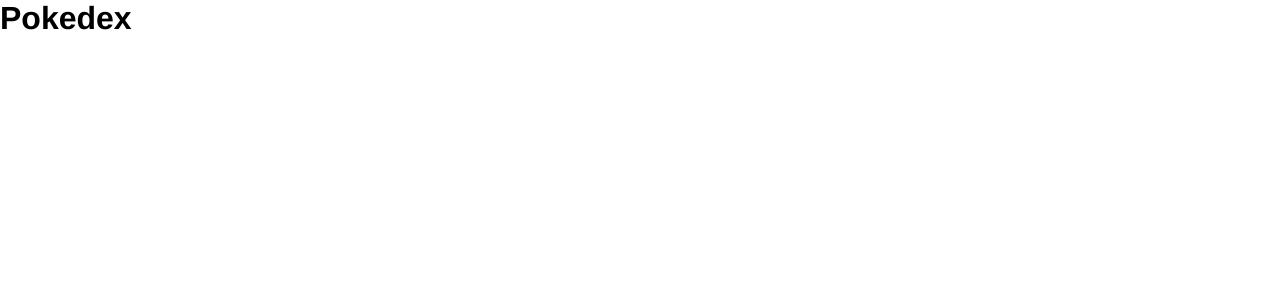
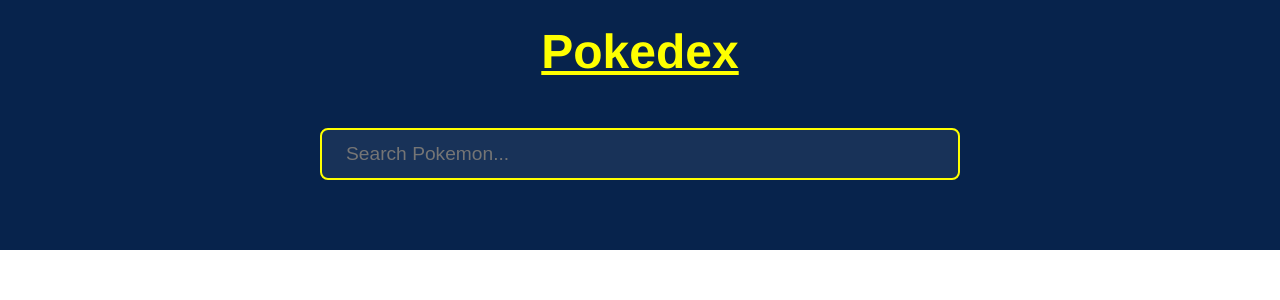
Before and after one commit to amangupta37/Pokedex, a React (Create React App) app: page / in a window 1280 px wide. Shown: the top 300 px of the page. Built offline with nearby package versions, Linux system fonts and the light colour scheme.

Commit message:
feat : Add Header and Search Component

```diff
--- a/src/App.jsx
+++ b/src/App.jsx
@@ -1,7 +1,9 @@
+import { Home } from "./pages/Home";
+
 const App = () => {
   return (
     <div className="App">
-      <h1>Pokedex</h1>
+      <Home />
     </div>
   );
 };
--- /dev/null
+++ b/src/components/Search.jsx
@@ -0,0 +1,10 @@
+import React from "react";
+import { Container, Input } from "../styles/searchStyle";
+
+export const Search = () => {
+  return (
+    <Container>
+      <Input type="text" placeholder="Search Pokemon..." />
+    </Container>
+  );
+};
--- /dev/null
+++ b/src/layout/Header.jsx
@@ -0,0 +1,11 @@
+import React from "react";
+import { Search } from "../components/Search.jsx";
+import { Container, Title } from "../styles/headerStyle.js";
+export const Header = () => {
+  return (
+    <Container>
+      <Title>Pokedex</Title>
+      <Search />
+    </Container>
+  );
+};
--- /dev/null
+++ b/src/pages/Home.jsx
@@ -0,0 +1,10 @@
+import React from "react";
+import { Header } from "../layout/Header";
+
+export const Home = () => {
+  return (
+    <>
+      <Header />
+    </>
+  );
+};
--- /dev/null
+++ b/src/styles/headerStyle.js
@@ -0,0 +1,15 @@
+import styled from "styled-components";
+
+export const Container = styled.div`
+  width: 100%;
+  height: 250px;
+  background: #07234c;
+`;
+
+export const Title = styled.h1`
+  color: yellow;
+  text-align: center;
+  padding-top: 1.5rem;
+  font-size: 3rem;
+  text-decoration: underline;
+`;
--- /dev/null
+++ b/src/styles/searchStyle.js
@@ -0,0 +1,19 @@
+import styled from "styled-components";
+
+export const Container = styled.section`
+  width: 100%;
+  height: 150px;
+  display: grid;
+  place-items: center;
+`;
+export const Input = styled.input`
+  width: 50%;
+  height: 50px;
+  border: 2px solid yellow;
+  background: #fff1;
+  border-radius: 0.5rem;
+  padding: 1.5rem;
+  outline: none;
+  font-size: 1.2rem;
+  color: yellow;
+`;
```
